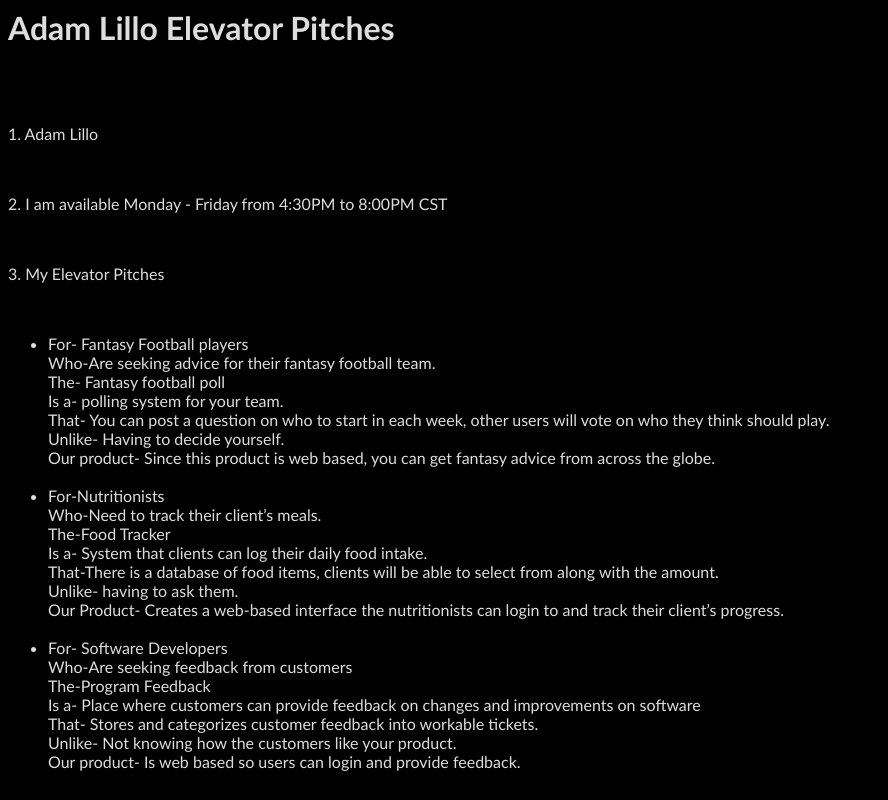
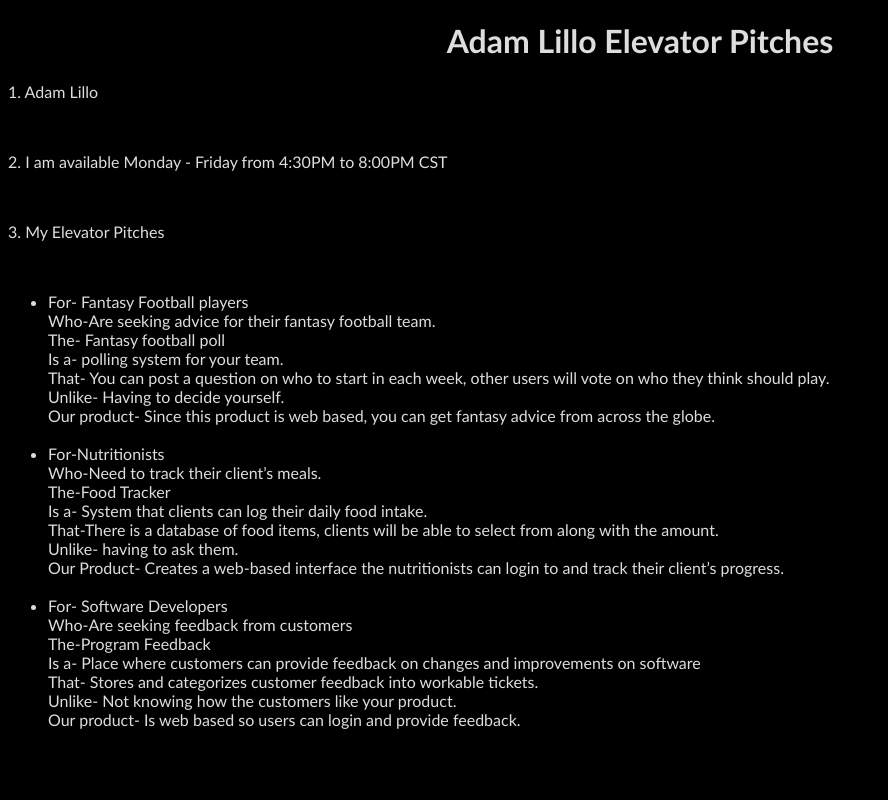
Before and after one commit to alillo2/demonstration, a plain HTML site: page index.html in a window 1280 px wide. Shown: the whole page, without its empty margins (0-888 px from the left). Drawn offline with Linux system fonts and the light colour scheme.

Commit message:
Update styles.css

```diff
--- a/styles.css
+++ b/styles.css
@@ -5,11 +5,10 @@ body {
 }
 h1  {
   font-family: 'Rock Salt', 'Trebuchet MS', sans-serif;
-  height: 100px;
+  text-align: center;
+
   color: #ddd;
-  margin: 0;
-  background-repeat: no-repeat;
-  background-position: center;
+
 
 }
 ul {
```
